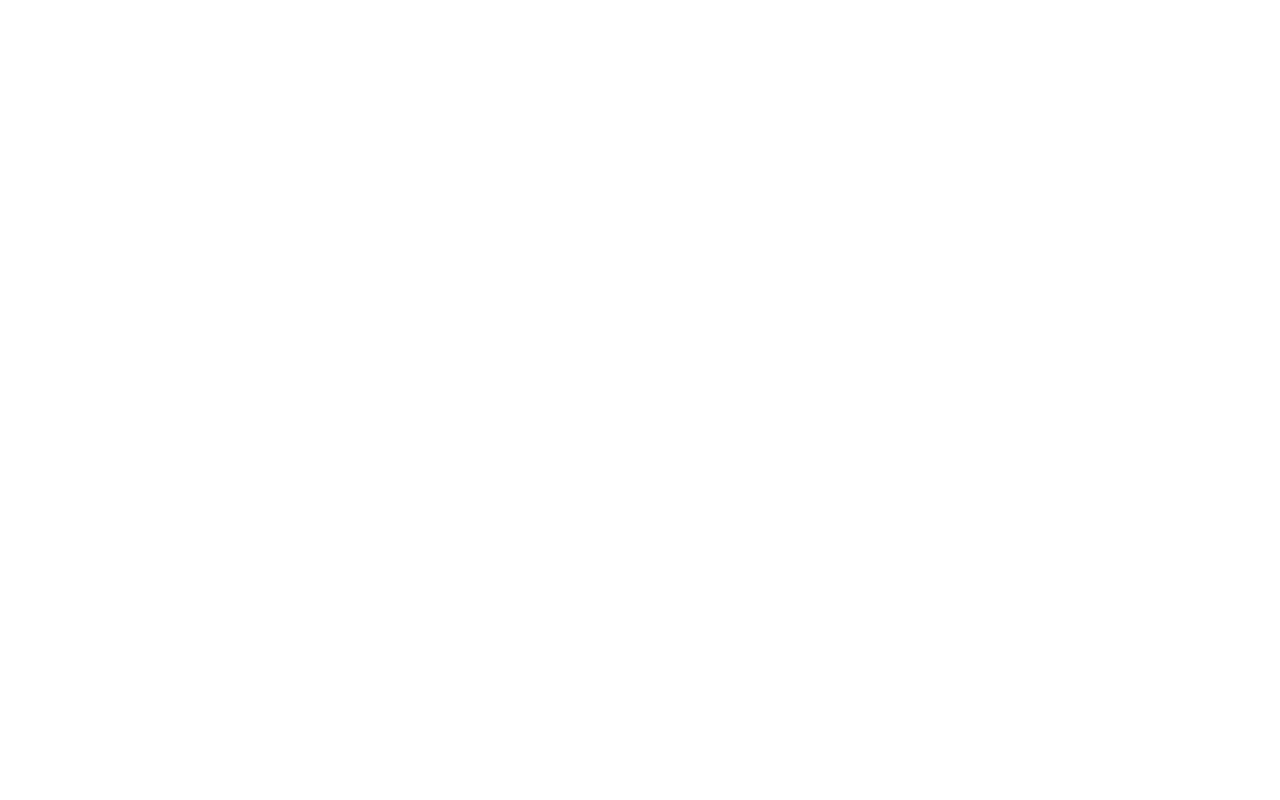
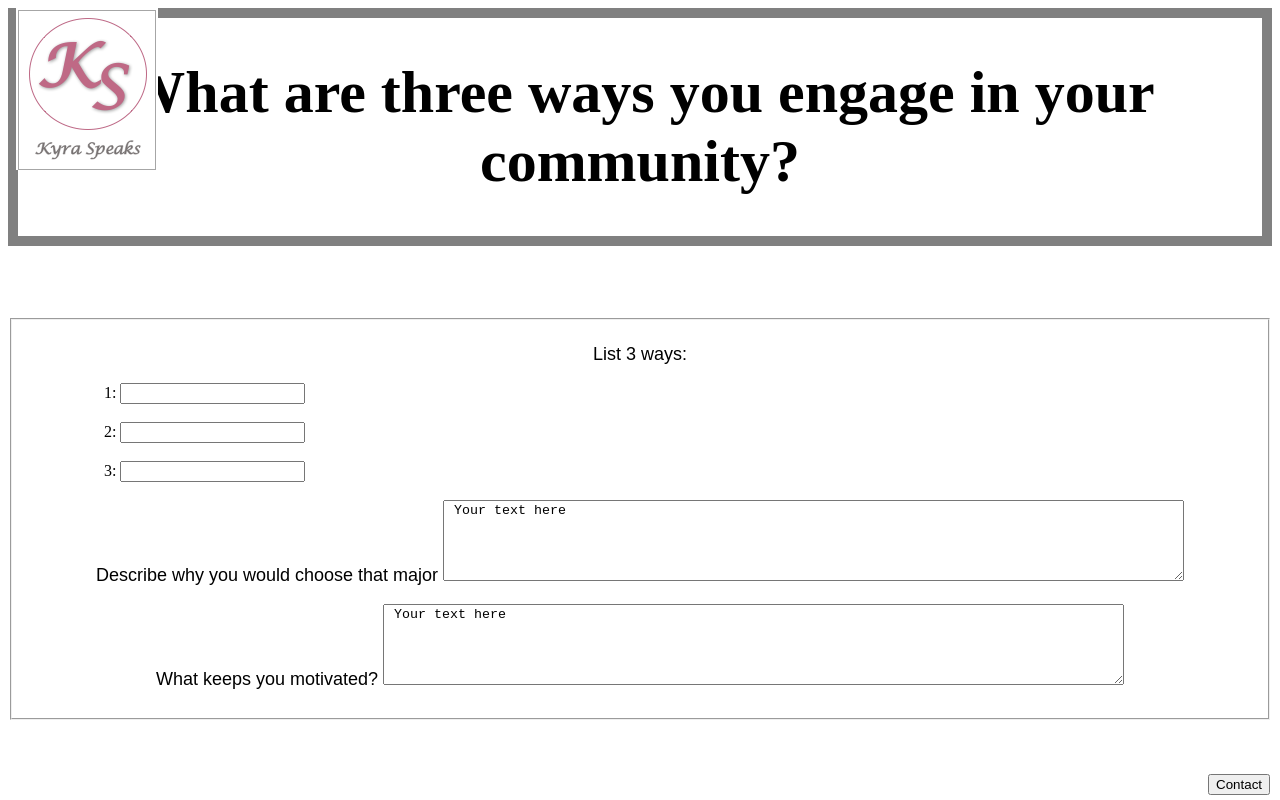
Before and after one commit to Kyra-Lee8/Kyra-Lee.github.io, a plain HTML site: page Final/chapter3response.html in a window 1280 px wide. Drawn offline with Linux system fonts and the light colour scheme.

Commit message:
Finishing Touches

```diff
--- a/Final/chapter3response.html
+++ b/Final/chapter3response.html
@@ -0,0 +1,53 @@
+<html>
+<head>
+	<meta charset="utf-8">
+	<meta name="viewport">
+	<title>textpage1</title>
+	<link rel="stylesheet" type="text/css" href="stylesheet/chapter1style.css" meta charset="UTF-8">
+
+
+</head>
+<body>
+	<div id="logo">
+  	<a href="index.html"><img src="assets/logo1.png"></a>
+  	</div>
+	<center>
+	<div id="header1">
+	<h1> What are three ways you engage in your community?</h1></center></div>
+	<br>
+	<br>
+	<br>
+	<br>
+	<form>
+		<fieldset>
+			<p>
+				<label id="label1">List 3 ways:</label>
+					<ul id="input2">
+						<ul>1: <input type="text" id="passion1"></ul>
+						<br>
+						<ul>2: <input type="text" id="mission1"></ul>
+						<br>
+						<ul>3: <input type="text" id="purpose1"></ul>
+					</ul>
+			</p>
+
+			<p>
+				<label>Describe why you would choose that major</label>
+				<textarea type="place text here"
+							rows ="5"
+							cols= "90"> Your text here</textarea>
+			</p>
+
+			<p>
+				<label>What keeps you motivated?</label>
+				<textarea type="place text here"
+							rows ="5"
+							cols= "90"> Your text here</textarea>
+			</p>
+		</fieldset>
+	</form>
+
+	<!--<button id="submit">Submit</button>-->
+			<!--I want to grab all of the text here and have it output on a separate html page-->
+	<div class="b3">
+		<a href="contact.html"><button>Contact</button></a></div>
--- a/Final/stylesheet/chapter1style.css
+++ b/Final/stylesheet/chapter1style.css
@@ -136,11 +136,12 @@ p {
   backface-visibility: hidden;
 }
 
+/*Button to go from Chapter 1 to Chapter 1 Response*/
 
 .b2 {
 	right: 0;
 	bottom: 0;
-	position: absolute;
+	position: relative;
   margin-bottom: -100px;
   overflow: auto;
   float: right;
@@ -159,12 +160,7 @@ p {
 	border:10px solid gray;
 }
 
-#label1{
-	font-size: 20px;
-	font-family:'Raleway', sans-serif;
-	font-style: normal;
-	text-align: left;
-}
+/*Chapter 1 Response, Chapter 2, Chapter 2 Response, Chapter 3, Chapter 3 Response Button style*/
 
 .b3 {
     right: 0;
@@ -176,9 +172,4 @@ p {
   	 margin-right: 10px;
   	 margin-top: -50px;
   	 margin-bottom: 5px;
-
 }
-
-
-
-/*Might use https://www.w3schools.com/howto/howto_css_flip_image.asp for reference*/
```
Also changed, not shown: Final/chapter1.html (+3 -5 lines), Final/chapter1response.html (+1 -1 lines), Final/chapter2response.html (+1 -1 lines), Final/chapter3.html (+2 -2 lines), Final/contact.html (+2 -0 lines), Final/thankyou.html (+3 -3 lines). Lines whose indentation alone changed are shown as unchanged.
